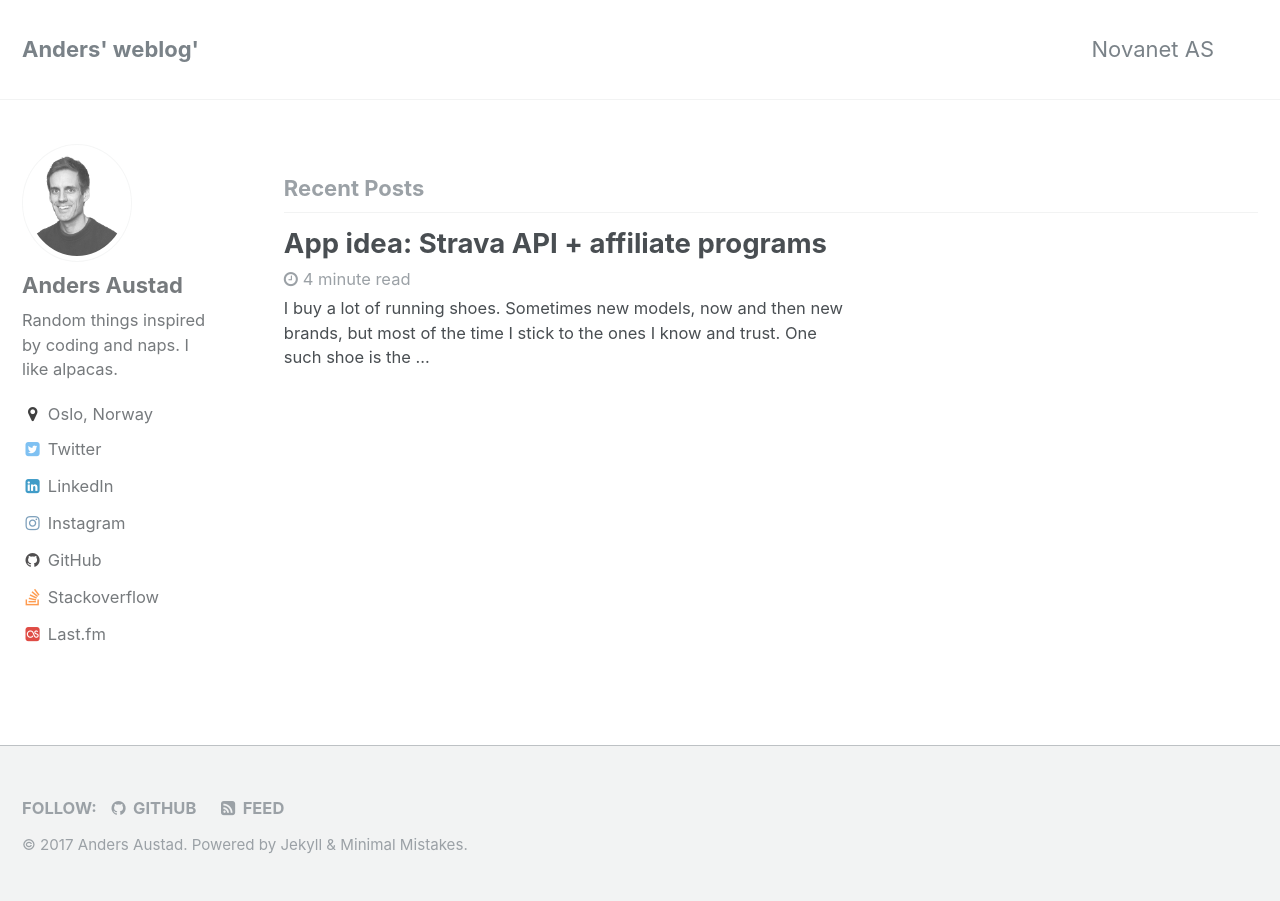
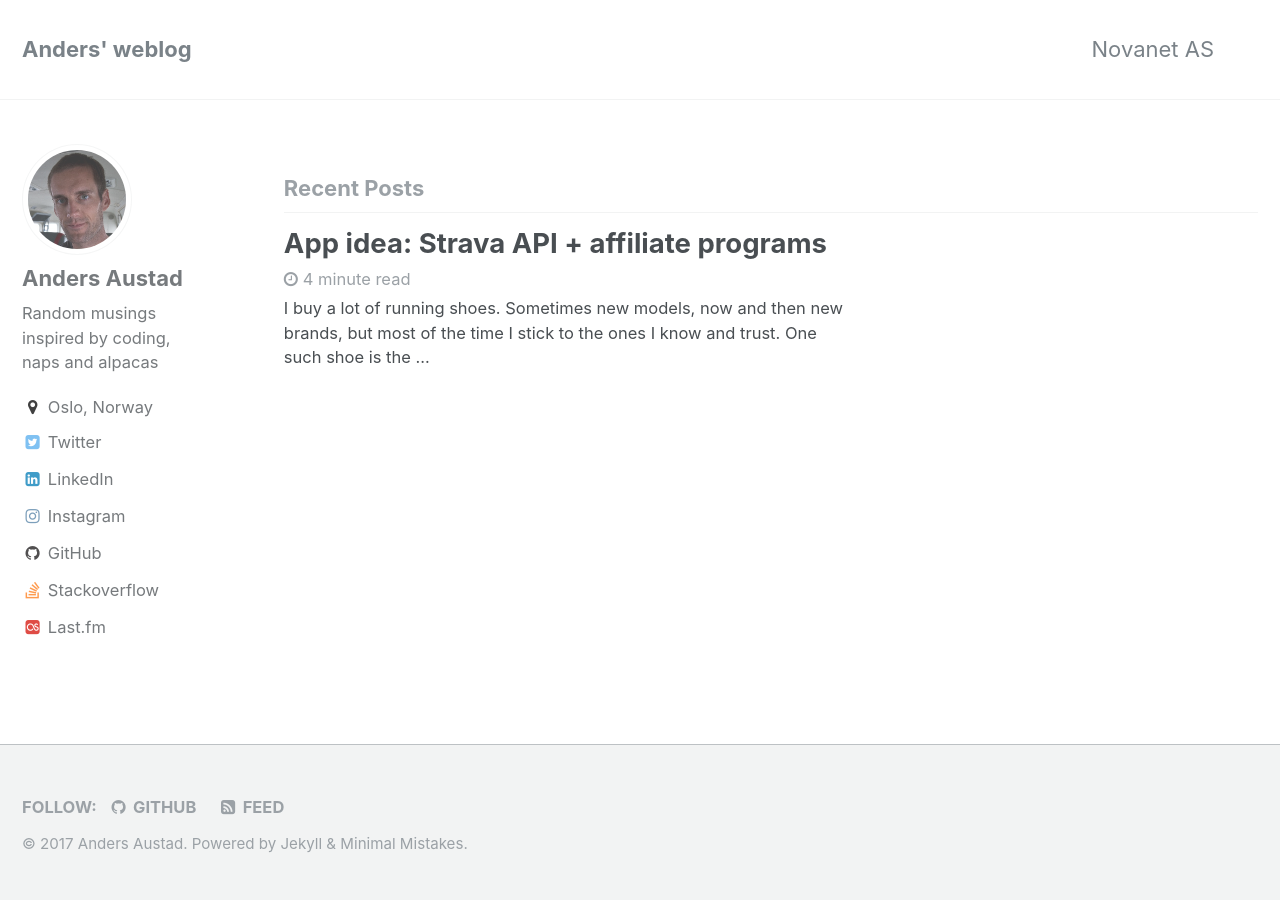
Before and after one commit to anderaus/anderaus.github.io, a Jekyll site: the page built from index.html, in a window 1280 px wide. Built offline with Jekyll 4.4.1, drawn with Linux system fonts in a browser that asks for light colours; the list of posts is cut into pages by our own code.

Commit message:
Switch bio photo

```diff
--- a/_config.yml
+++ b/_config.yml
@@ -7,7 +7,7 @@
 
 # Site Settings
 locale                   : "en"
-title                    : "Anders' weblog'"
+title                    : "Anders' weblog"
 title_separator          : "-"
 name                     : "Anders Austad"
 description              : "Random things inspired by coding, naps and alpacas"
@@ -78,8 +78,8 @@ analytics:
 # Site Author
 author:
   name             : "Anders Austad"
-  avatar           : "/images/bio-photo.png"
-  bio              : "Random things inspired by coding and naps. I like alpacas."
+  avatar           : "/images/bio-photo.jpg"
+  bio              : "Random musings inspired by coding, naps and alpacas"
   location         : "Oslo, Norway"
   email            :
   uri              :
```
Also changed, not shown: images/bio-photo.jpg (added), images/bio-photo.png (deleted).
